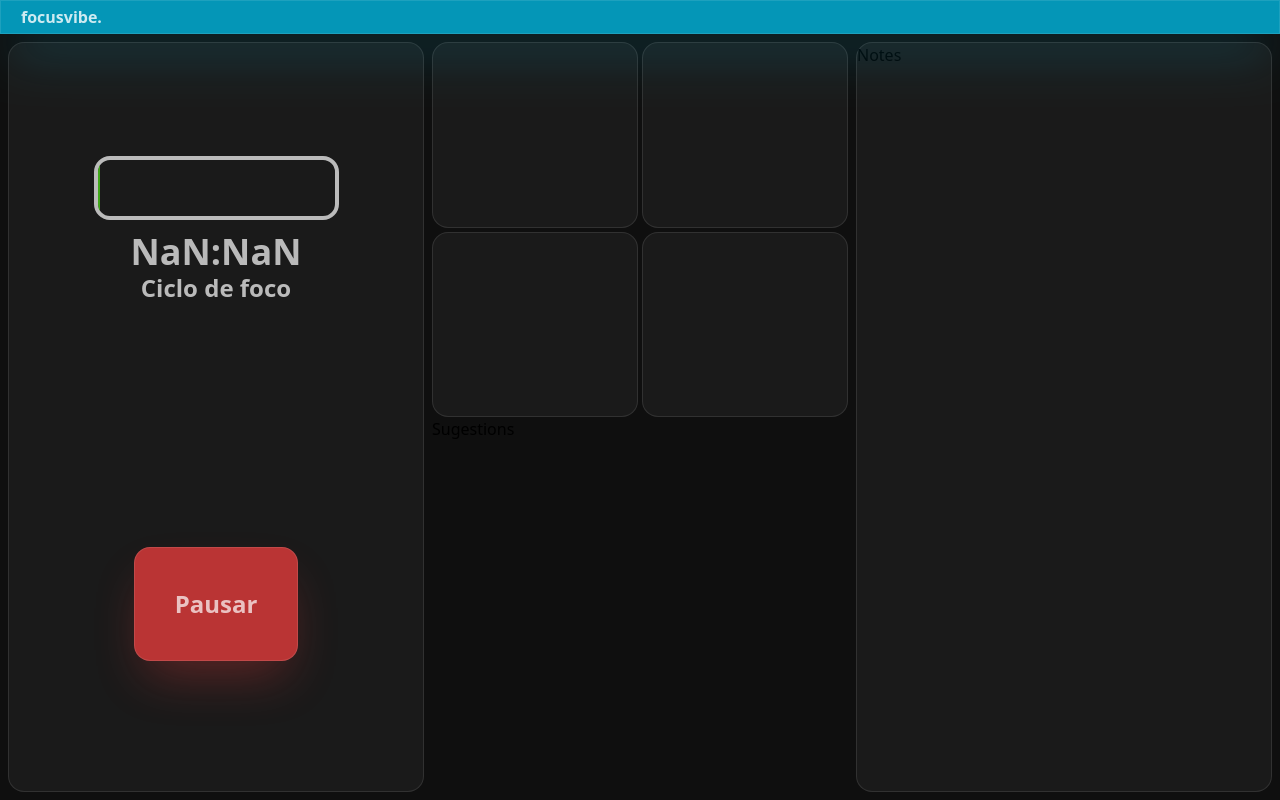
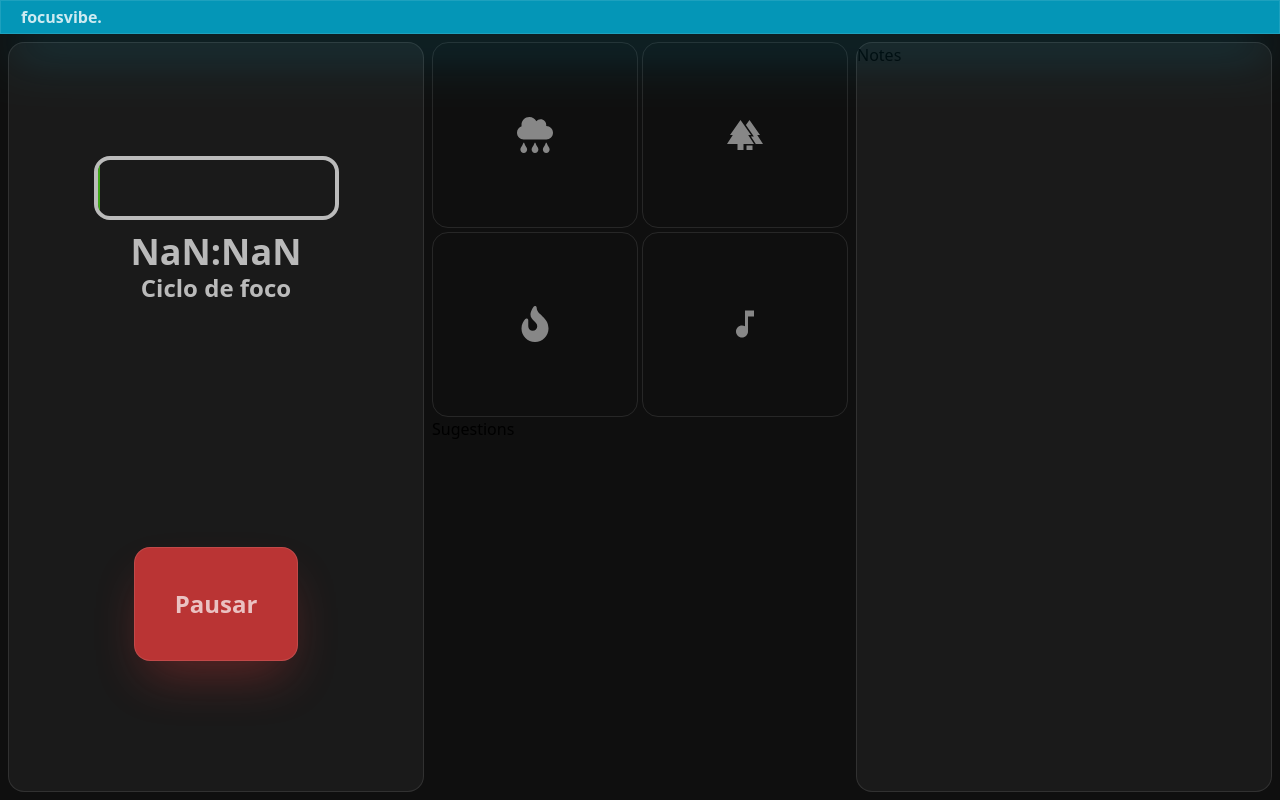
Before and after one commit to ypiaza/focusvibbe, a React (Vite) app: page / in a window 1280 px wide. Built offline with nearby package versions, Linux system fonts and the light colour scheme.

Commit message:
update de código

```diff
--- a/package.json
+++ b/package.json
@@ -13,6 +13,7 @@
     "@tailwindcss/vite": "^4.1.7",
     "react": "^19.1.0",
     "react-dom": "^19.1.0",
+    "react-icons": "^5.5.0",
     "tailwindcss": "^4.1.7"
   },
   "devDependencies": {
--- a/src/components/PlayerSong.tsx
+++ b/src/components/PlayerSong.tsx
@@ -1,10 +1,11 @@
+import { btnList } from "../data/data"
+
 const PlayerSong = () => {
   return (
     <div className="grid grid-cols-2 gap-1">
-      <div className="border border-white/10 rounded-2xl bg-[#1a1a1a]"></div>
-      <div className="border border-white/10 rounded-2xl bg-[#1a1a1a]"></div>
-      <div className="border border-white/10 rounded-2xl bg-[#1a1a1a]"></div>
-      <div className="border border-white/10 rounded-2xl bg-[#1a1a1a]"></div>
+      {btnList.map((btn) => (
+        <div key={btn.name} className={`flex items-center justify-center border text-4xl text-white/50 cursor-pointer border-white/10 rounded-2xl bg-[#${btn.color}]`}><btn.icon /></div>
+      ))}
     </div>
   )
 }
--- /dev/null
+++ b/src/data/data.ts
@@ -0,0 +1,33 @@
+interface btnSounds {
+    name: string,
+    icon: React.ElementType,
+    color: string
+}
+
+import { FaCloudRain, FaFire } from "react-icons/fa";
+import { MdForest } from "react-icons/md";
+import { IoMdMusicalNote } from "react-icons/io";
+
+
+export const btnList: btnSounds[] = [
+    {
+        name: 'rain',
+        icon: FaCloudRain,
+        color: '00D0FF'
+    },
+    {
+        name: 'forest',
+        icon: MdForest,
+        color: '55F64D'
+    },
+    {
+        name: 'fire',
+        icon: FaFire,
+        color: 'D32E2E'
+    },
+    {
+        name: 'lofi',
+        icon: IoMdMusicalNote,
+        color: 'FF8000'
+    }
+]
```
Also changed, not shown: 1 other file (tests, documents, lock files or other folders).
